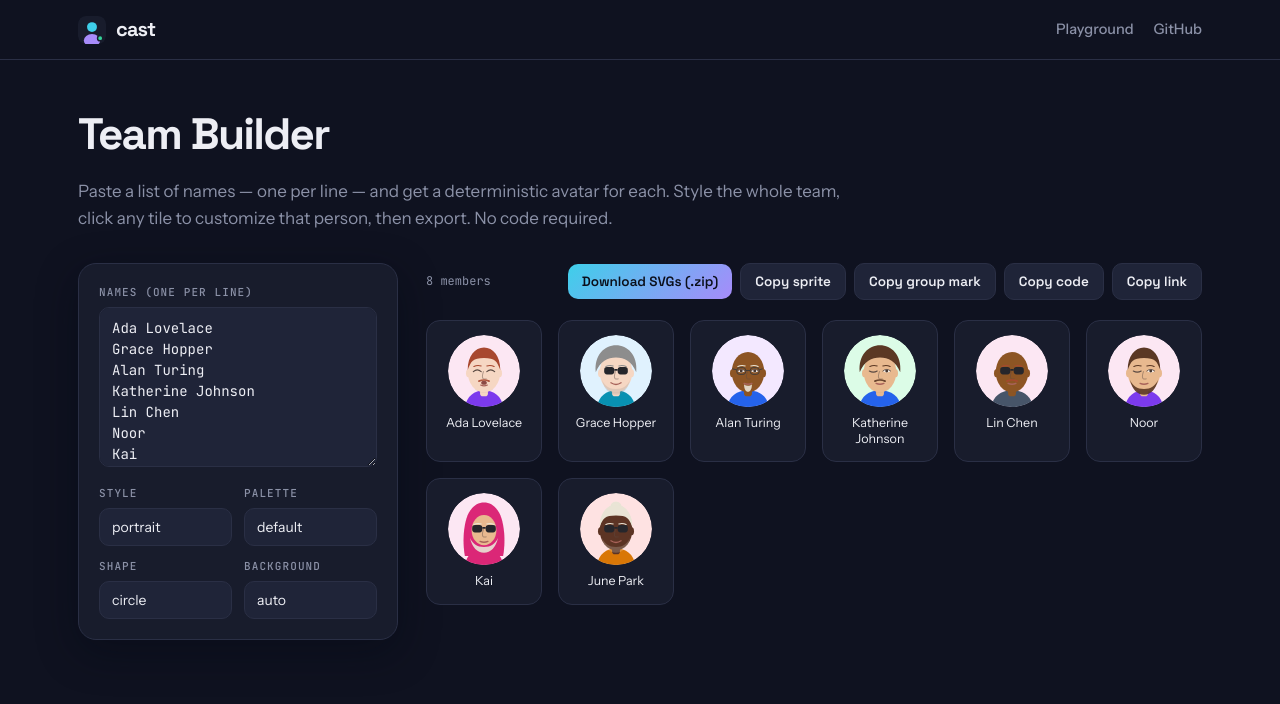
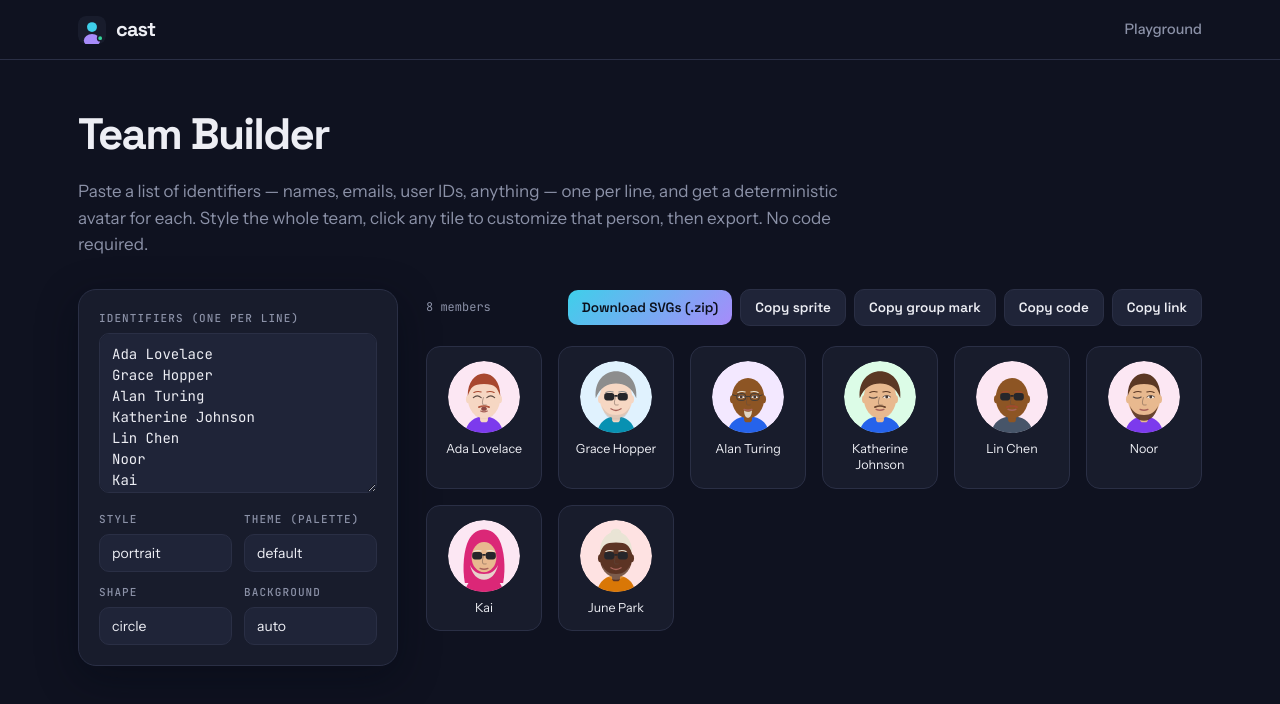
Before and after one commit to go4cas/cast, a website: page team.html in a window 1280 px wide. Drawn offline with Linux system fonts and the light colour scheme.

Commit message:
Polish Team Builder consistency
- Move the Team builder nav link after the in-page anchors on the
  landing page (Playground/Styles/Code), so cross-page links group last.
- Match the demo's "Theme (palette)" control label.
- Drop the GitHub text link from the Team Builder nav (the landing page
  uses icons; keep the nav minimal).
- Generalize "Names" to "Identifiers" (names, emails, user IDs, etc.).

Co-Authored-By: Claude Opus 4.8 <noreply@anthropic.com>

```diff
--- a/team.html
+++ b/team.html
@@ -117,19 +117,18 @@
         </a>
         <div class="nav-links">
           <a href="./index.html">Playground</a>
-          <a href="https://github.com/go4cas/cast" target="_blank" rel="noopener noreferrer">GitHub</a>
         </div>
       </div>
     </nav>
 
     <main>
       <h1>Team Builder</h1>
-      <p class="lede">Paste a list of names — one per line — and get a deterministic avatar for each. Style the whole team, click any tile to customize that person, then export. No code required.</p>
+      <p class="lede">Paste a list of identifiers — names, emails, user IDs, anything — one per line, and get a deterministic avatar for each. Style the whole team, click any tile to customize that person, then export. No code required.</p>
 
       <div class="builder">
         <section class="panel" aria-label="Team options">
           <div class="field">
-            <label class="field-label" for="names">Names (one per line)</label>
+            <label class="field-label" for="names">Identifiers (one per line)</label>
             <textarea id="names" spellcheck="false"></textarea>
           </div>
           <div class="grid-2">
@@ -138,7 +137,7 @@
               <select id="style"></select>
             </div>
             <div class="field">
-              <label class="field-label" for="theme">Palette</label>
+              <label class="field-label" for="theme">Theme (palette)</label>
               <select id="theme"></select>
             </div>
             <div class="field">
```
Also changed, not shown: index.html (+1 -1 lines).
